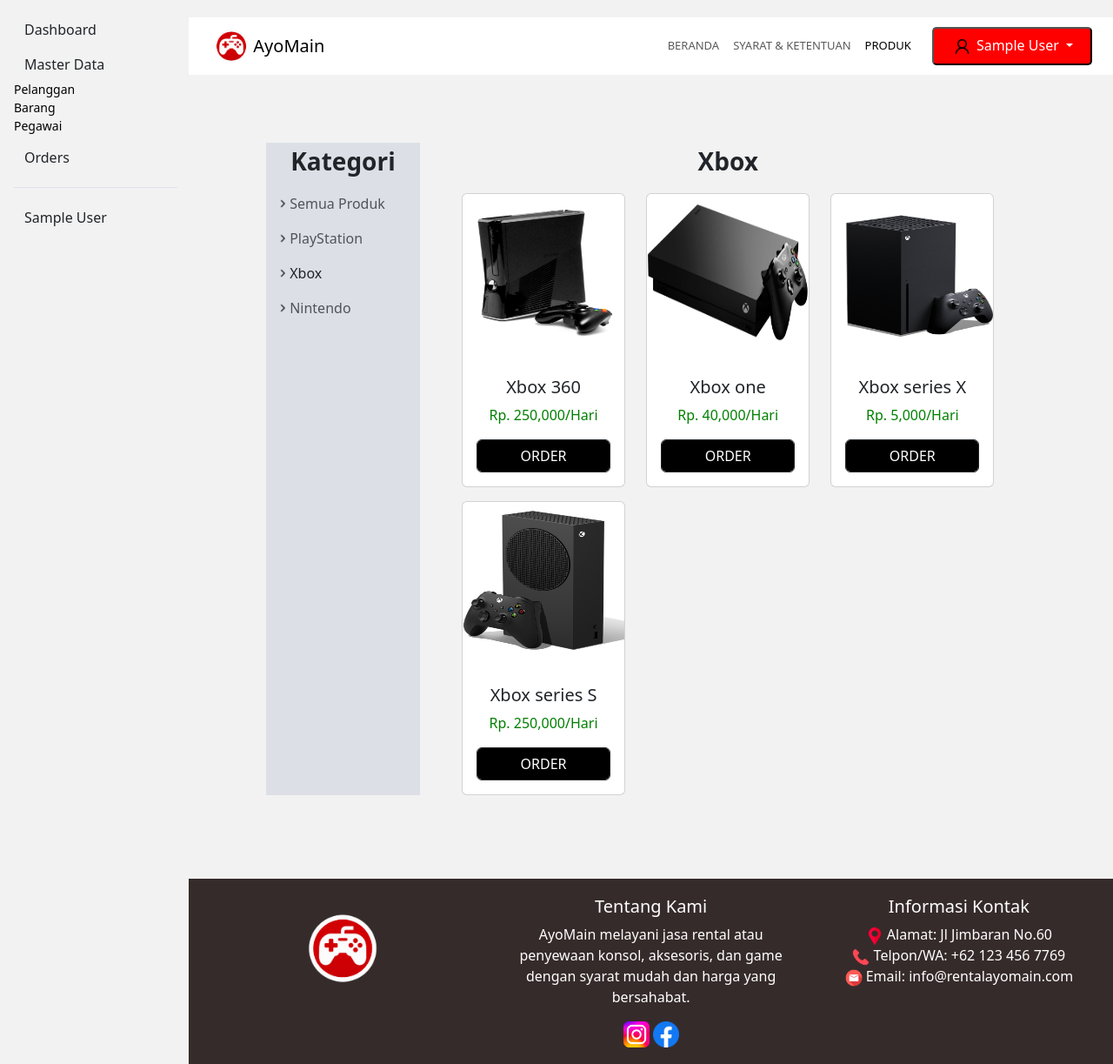
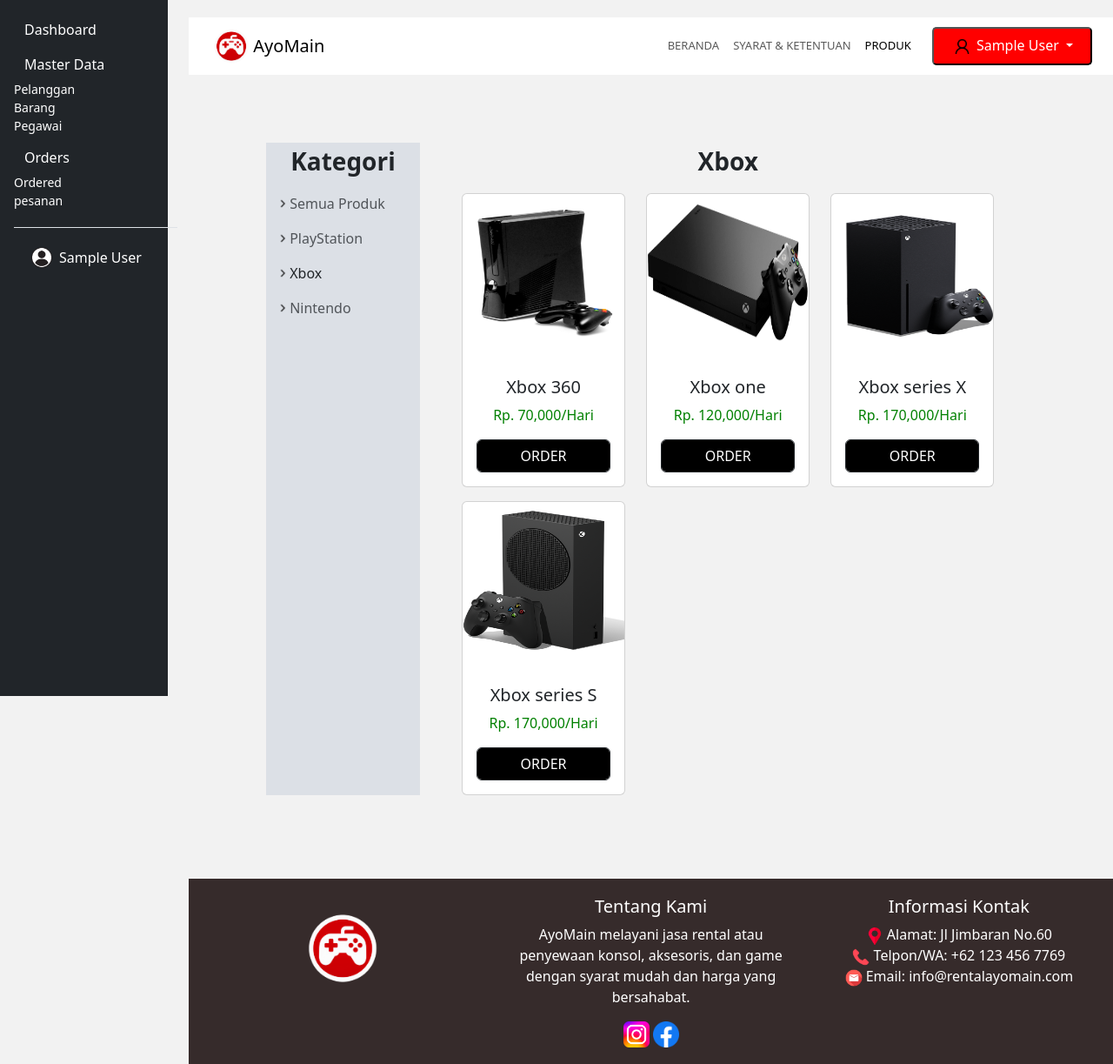
Before and after one commit to AdamRifky/Tool-TI-Website, a PHP site: page /index.php?page=produk-xbox in a window 1280 px wide. Shown: the top 1223 px of the page at 87% size. Run offline with PHP 8.4, Linux system fonts and the light colour scheme; the visitor is signed in with stand-in values (Sample User, id 1).

Commit message:
mempercantik admin

```diff
--- a/Pegawai.php
+++ b/Pegawai.php
@@ -6,7 +6,7 @@
       $mysqli = new mysqli("localhost", "root", "", "ayo_main");
       $result = $mysqli->query("SELECT * from tb_Pegawai");
     ?>
-    <table class="table table-striped">
+    <table class="table table-info table-striped">
         <tr>
             <th>NIP</th>
             <th>NAMA PEGAWAI </th>
--- a/barang.php
+++ b/barang.php
@@ -6,7 +6,7 @@
       $mysqli = new mysqli("localhost", "root", "", "ayo_main");
       $result = $mysqli->query("SELECT * from tb_Barang");
     ?>
-    <table class="table table-striped">
+    <table class="table table-info table-striped">
         <tr>
             <th>KODE BARANG</th>
             <th>ID MERK</th>
--- a/booking.php
+++ b/booking.php
@@ -6,7 +6,7 @@
       $mysqli = new mysqli("localhost", "root", "", "ayo_main");
       $result = $mysqli->query("SELECT * from tb_penyewaan");
     ?>
-    <table class="table table-striped">
+    <table class="table table-info table-striped">
         <tr>
             <th>ID SEWA</th>
             <th>ID PELANGGAN</th>
--- a/home.php
+++ b/home.php
@@ -143,7 +143,7 @@
             <img src="gambar/ps5.png" class="card-img-top" alt="PS 5">
             <div class="card-body d-flex flex-column align-items-center">
               <h5 class="card-title"><br> PlayStation 5</h5>
-              <p class="card-text">Rp. 250,000/Hari</p>
+              <p class="card-text">Rp. 170,000/Hari</p>
               <a href="#" class="btn btn-dark mt-auto bg-black form-control">ORDER</a>
             </div>
           </div>
@@ -153,7 +153,7 @@
             <img src="gambar/xboxseriesS.png" class="card-img-top" alt="PS 5">
             <div class="card-body d-flex flex-column align-items-center">
               <h5 class="card-title"><br> Xbox series S</h5>
-              <p class="card-text">Rp. 40,000/Hari</p>
+              <p class="card-text">Rp. 170,000/Hari</p>
               <a href="#" class="btn btn-dark mt-auto bg-black form-control">ORDER</a>
             </div>
           </div>
@@ -163,7 +163,7 @@
             <img src="gambar/nintendoswitch.png" class="card-img-top" alt="PS 5">
             <div class="card-body d-flex flex-column align-items-center">
               <h5 class="card-title"><br> Nintendo Switch</h5>
-              <p class="card-text">Rp. 5,000/Hari</p>
+              <p class="card-text">Rp. 80,000/Hari</p>
               <a href="#" class="btn btn-dark mt-auto bg-black form-control">ORDER</a>
             </div>
           </div>
--- a/pelanggan.php
+++ b/pelanggan.php
@@ -6,7 +6,7 @@
       $mysqli = new mysqli("localhost", "root", "", "ayo_main");
       $result = $mysqli->query("SELECT * from tb_Pelanggan");
     ?>
-    <table class="table table-striped">
+    <table class="table table-info table-striped">
         <tr>
             <th>ID PELANGGAN</th>
             <th>NAMA PELANGGAN </th>
--- a/pesanan.php
+++ b/pesanan.php
@@ -6,7 +6,7 @@
       $mysqli = new mysqli("localhost", "root", "", "ayo_main");
       $result = $mysqli->query("SELECT * from tb_Penyewaan_Detail");
     ?>
-    <table class="table table-striped">
+    <table class="table table-info table-striped">
         <tr>
             <th>ID SEWA</th>
             <th>KODE KONSOL</th>
--- a/produk-nintendo.php
+++ b/produk-nintendo.php
@@ -129,7 +129,7 @@
                                 <img src="gambar/nintendowii.png" class="card-img-top" alt="PS 5">
                                 <div class="card-body d-flex flex-column align-items-center">
                                     <h5 class="card-title"><br> Nintendo Wii</h5>
-                                    <p class="card-text">Rp. 250,000/Hari</p>
+                                    <p class="card-text">Rp. 40,000/Hari</p>
                                     <a href="#" class="btn btn-dark mt-auto bg-black form-control">ORDER</a>
                                 </div>
                             </div>
@@ -139,7 +139,7 @@
                                 <img src="gambar/nintendoswitch.png" class="card-img-top" alt="PS 5">
                                 <div class="card-body d-flex flex-column align-items-center">
                                     <h5 class="card-title"><br> Nintendo Switch</h5>
-                                    <p class="card-text">Rp. 40,000/Hari</p>
+                                    <p class="card-text">Rp. 80,000/Hari</p>
                                     <a href="#" class="btn btn-dark mt-auto bg-black form-control">ORDER</a>
                                 </div>
                             </div>
--- a/produk-playstation.php
+++ b/produk-playstation.php
@@ -129,7 +129,7 @@
                                 <img src="gambar/ps3.png" class="card-img-top" alt="PS 5">
                                 <div class="card-body d-flex flex-column align-items-center">
                                     <h5 class="card-title"><br> PlayStation 3</h5>
-                                    <p class="card-text">Rp. 250,000/Hari</p>
+                                    <p class="card-text">Rp. 70,000/Hari</p>
                                     <a href="#" class="btn btn-dark mt-auto bg-black form-control">ORDER</a>
                                 </div>
                             </div>
@@ -139,7 +139,7 @@
                                 <img src="gambar/ps4.png" class="card-img-top" alt="PS 5">
                                 <div class="card-body d-flex flex-column align-items-center">
                                     <h5 class="card-title"><br> PlayStation 4</h5>
-                                    <p class="card-text">Rp. 40,000/Hari</p>
+                                    <p class="card-text">Rp. 120,000/Hari</p>
                                     <a href="#" class="btn btn-dark mt-auto bg-black form-control">ORDER</a>
                                 </div>
                             </div>
@@ -149,7 +149,7 @@
                                 <img src="gambar/ps5.png" class="card-img-top" alt="PS 5">
                                 <div class="card-body d-flex flex-column align-items-center">
                                     <h5 class="card-title"><br> PlayStation 5</h5>
-                                    <p class="card-text">Rp. 5,000/Hari</p>
+                                    <p class="card-text">Rp. 170,000/Hari</p>
                                     <a href="#" class="btn btn-dark mt-auto bg-black form-control">ORDER</a>
                                 </div>
                             </div>
--- a/produk-xbox.php
+++ b/produk-xbox.php
@@ -129,7 +129,7 @@
                                 <img src="gambar/xbox360.png" class="card-img-top" alt="PS 5">
                                 <div class="card-body d-flex flex-column align-items-center">
                                     <h5 class="card-title"><br> Xbox 360</h5>
-                                    <p class="card-text">Rp. 250,000/Hari</p>
+                                    <p class="card-text">Rp. 70,000/Hari</p>
                                     <a href="#" class="btn btn-dark mt-auto bg-black form-control">ORDER</a>
                                 </div>
                             </div>
@@ -139,7 +139,7 @@
                                 <img src="gambar/xboxone.png" class="card-img-top" alt="PS 5">
                                 <div class="card-body d-flex flex-column align-items-center">
                                     <h5 class="card-title"><br> Xbox one</h5>
-                                    <p class="card-text">Rp. 40,000/Hari</p>
+                                    <p class="card-text">Rp. 120,000/Hari</p>
                                     <a href="#" class="btn btn-dark mt-auto bg-black form-control">ORDER</a>
                                 </div>
                             </div>
@@ -149,7 +149,7 @@
                                 <img src="gambar/xboxseriesX.png" class="card-img-top" alt="PS 5">
                                 <div class="card-body d-flex flex-column align-items-center">
                                     <h5 class="card-title"><br> Xbox series X</h5>
-                                    <p class="card-text">Rp. 5,000/Hari</p>
+                                    <p class="card-text">Rp. 170,000/Hari</p>
                                     <a href="#" class="btn btn-dark mt-auto bg-black form-control">ORDER</a>
                                 </div>
                             </div>
@@ -161,7 +161,7 @@
                                 <img src="gambar/xboxseriesS.png" class="card-img-top" alt="PS 5">
                                 <div class="card-body d-flex flex-column align-items-center">
                                     <h5 class="card-title"><br> Xbox series S</h5>
-                                    <p class="card-text">Rp. 250,000/Hari</p>
+                                    <p class="card-text">Rp. 170,000/Hari</p>
                                     <a href="#" class="btn btn-dark mt-auto bg-black form-control">ORDER</a>
                                 </div>
                             </div>
--- a/sidebar.php
+++ b/sidebar.php
@@ -1,6 +1,6 @@
-<main class="d-flex flex-nowrap">
+<main class="d-flex flex-nowrap bg-dark">
     <!-- <h1 class="visually-hidden">Sidebars examples</h1> -->
-    <div class="flex-shrink-0 p-3" style="width: 220px;">
+    <div class="flex-shrink-0 p-3" style="width: 220px; height: 100vh;">
         <!--<a href="/" class="d-flex align-items-center pb-3 mb-3 link-body-emphasis text-decoration-none border-bottom">
 	  <svg class="bi pe-none me-2" width="30" height="24"><use xlink:href="#bootstrap"/></svg>
 	  <span class="fs-5 fw-semibold">MENU</span>
@@ -8,41 +8,41 @@
         <ul class="list-unstyled ps-0">
             <li class="mb-1">
                 <button class="btn btn-toggle d-inline-flex align-items-center rounded border-0 collapsed">
-                    <a href="index.php?page=dasboard" class="text-decoration-none text-dark">Dashboard</a>
+                    <a href="index.php?page=dasboard" class="text-decoration-none text-white">Dashboard</a>
                 </button>
             </li>
             <li class="mb-1">
-                <button class="btn btn-toggle d-inline-flex align-items-center rounded border-0 collapsed" data-bs-toggle="collapse" data-bs-target="#home-collapse" aria-expanded="false">
+                <button class="btn btn-toggle d-inline-flex align-items-center rounded border-0 collapsed text-white" data-bs-toggle="collapse" data-bs-target="#home-collapse" aria-expanded="false">
                     Master Data
                 </button>
                 <div class="collapse show" id="home-collapse">
                     <ul class="btn-toggle-nav list-unstyled fw-normal pb-1 small">
-                        <li><a href="index.php?page=Pelanggan" class="link-body-emphasis d-inline-flex text-decoration-none rounded">Pelanggan</a></li>
-                        <li><a href="index.php?page=barang" class="link-body-emphasis d-inline-flex text-decoration-none rounded">Barang</a></li>
-                        <li><a href="index.php?page=pegawai" class="link-body-emphasis d-inline-flex text-decoration-none rounded">Pegawai</a></li>
+                        <li><a href="index.php?page=Pelanggan" class="link-body-emphasis d-inline-flex text-decoration-none rounded text-white">Pelanggan</a></li>
+                        <li><a href="index.php?page=barang" class="link-body-emphasis d-inline-flex text-decoration-none rounded text-white">Barang</a></li>
+                        <li><a href="index.php?page=pegawai" class="link-body-emphasis d-inline-flex text-decoration-none rounded text-white">Pegawai</a></li>
                     </ul>
                 </div>
             </li>
             <li class="mb-1">
-                <button class="btn btn-toggle d-inline-flex align-items-center rounded border-0 collapsed" data-bs-toggle="collapse" data-bs-target="#orders-collapse" aria-expanded="false">
+                <button class="btn btn-toggle d-inline-flex align-items-center rounded border-0 collapsed text-white" data-bs-toggle="collapse" data-bs-target="#orders-collapse" aria-expanded="false">
                     Orders
                 </button>
-                <div class="collapse" id="orders-collapse">
+                <div class="collapse show" id="orders-collapse">
                     <ul class="btn-toggle-nav list-unstyled fw-normal pb-1 small">
-                        <li><a href="index.php?page=booking" class="link-body-emphasis d-inline-flex text-decoration-none rounded">Ordered</a></li>
-                        <li><a href="index.php?page=pesanan" class="link-body-emphasis d-inline-flex text-decoration-none rounded">pesanan</a></li>
+                        <li><a href="index.php?page=booking" class="link-body-emphasis d-inline-flex text-decoration-none rounded text-white">Ordered</a></li>
+                        <li><a href="index.php?page=pesanan" class="link-body-emphasis d-inline-flex text-decoration-none rounded text-white">pesanan</a></li>
                     </ul>
                 </div>
             </li>
             <li class="border-top my-3"></li>
             <li class="mb-1">
-                <button class="btn btn-toggle d-inline-flex align-items-center rounded border-0 collapsed" data-bs-toggle="collapse" data-bs-target="#account-collapse" aria-expanded="false">
-                    <?php echo $_SESSION['username']; ?>
+                <button class="btn btn-toggle d-inline-flex align-items-center rounded border-0 collapsed text-white" data-bs-toggle="collapse" data-bs-target="#account-collapse" aria-expanded="false">
+                    <img src="gambar/user2.png" alt="" width="40px"><?php echo $_SESSION['username']; ?>
                 </button>
                 <div class="collapse" id="account-collapse">
                     <ul class="btn-toggle-nav list-unstyled fw-normal pb-1 small">
-                        <li><a href="#" class="link-body-emphasis d-inline-flex text-decoration-none rounded">Settings</a></li>
-                        <li><a href="logout.php" class="link-body-emphasis d-inline-flex text-decoration-none rounded">Sign out</a></li>
+                        <li><a href="#" class="link-body-emphasis d-inline-flex text-decoration-none rounded text-white">Settings</a></li>
+                        <li><a href="logout.php" class="link-body-emphasis d-inline-flex text-decoration-none rounded text-white">Sign out</a></li>
                     </ul>
                 </div>
             </li>
--- a/signup.php
+++ b/signup.php
@@ -1,7 +1,6 @@
 <?php
 session_start();
 require "koneksi.php";
-
 ?>
 <!DOCTYPE html>
 <html lang="en">
```
Also changed, not shown: produk.php (+8 -8 lines), gambar/dasboard-logo.png (added), gambar/user2.png (added).
